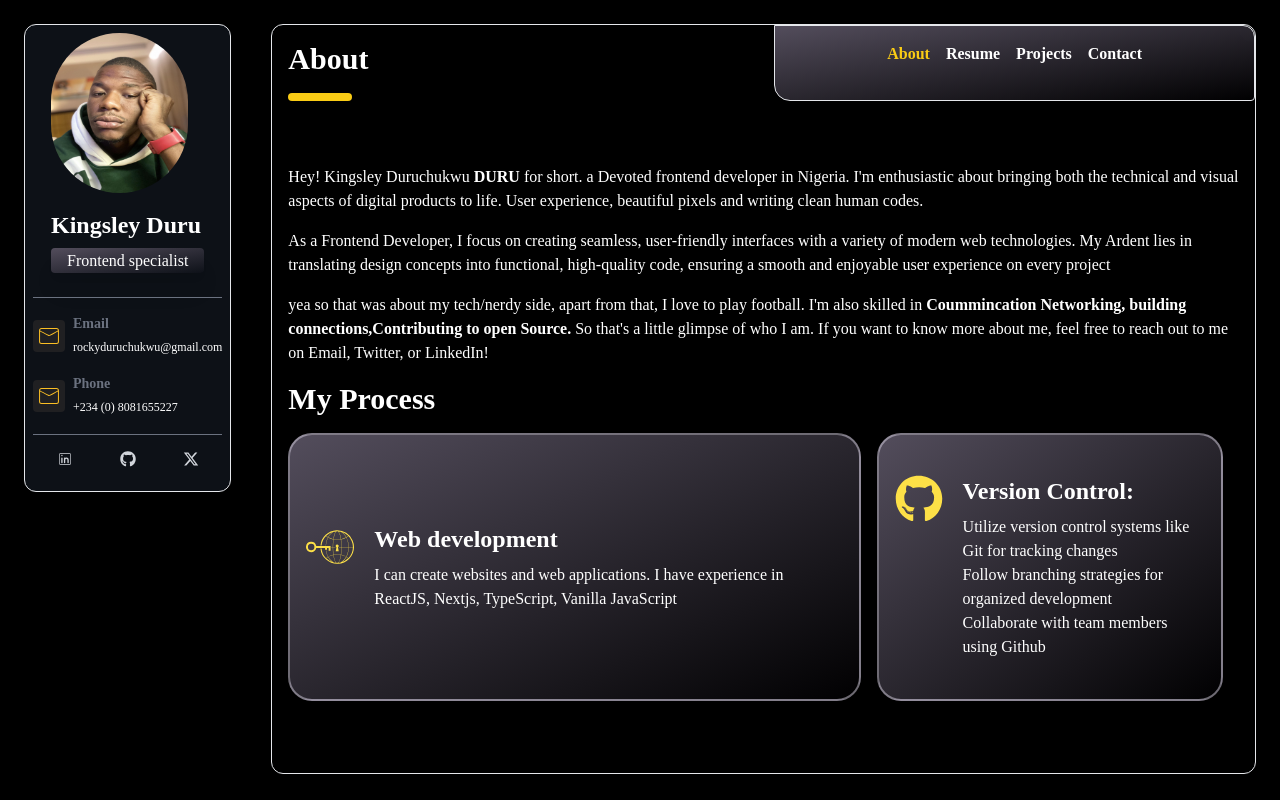
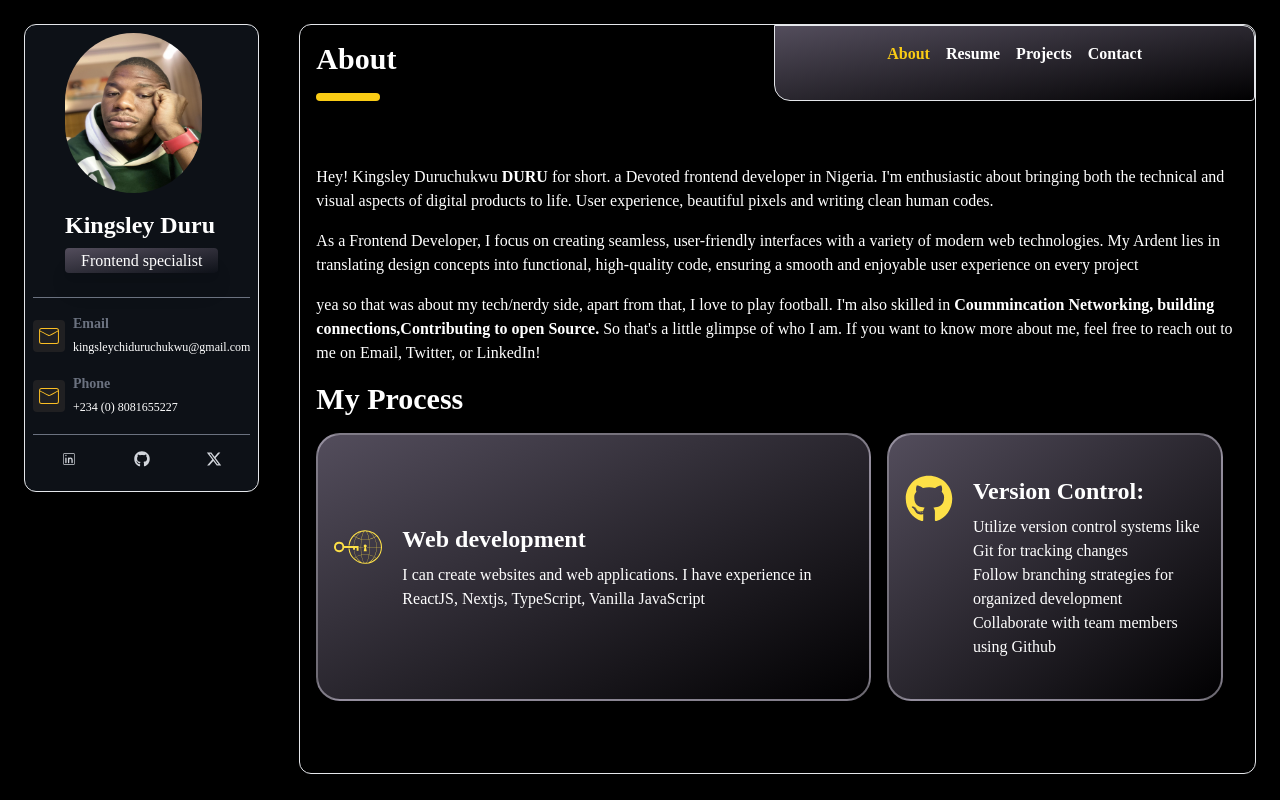
Before and after one commit to DURUCODES/myPortfolio, a React (Vite) app: page / in a window 1280 px wide. Built offline with nearby package versions, Linux system fonts and the light colour scheme.

Commit message:
done100%

```diff
--- a/src/componets/ProfileComponet.jsx
+++ b/src/componets/ProfileComponet.jsx
@@ -54,7 +54,7 @@
             <div>
               <p className="text-gray-500 font-semibold text-sm">Email</p>
               <span className="text-xs cursor-pointer text-white">
-                rockyduruchukwu@gmail.com
+                kingsleychiduruchukwu@gmail.com
               </span>
             </div>
           </div>
@@ -81,10 +81,22 @@
               <CiLinkedin />
             </span>
             <span>
-              <FaGithub />
+              <a
+                href="https://github.com/DURUCODES"
+                target="_blank"
+                rel="noopener noreferrer"
+              >
+                <FaGithub />
+              </a>
             </span>
             <span>
-              <FaXTwitter />
+              <a
+                href="  https://x.com/kaymillarocky"
+                target="_blank"
+                rel="noopener noreferrer"
+              >
+                <FaXTwitter />
+              </a>
             </span>
           </div>
         </div>
```
